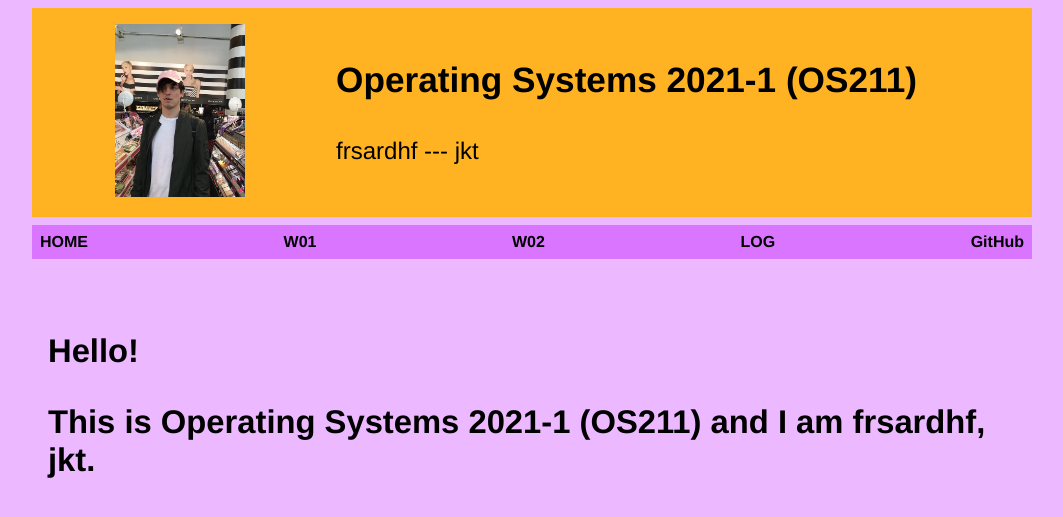
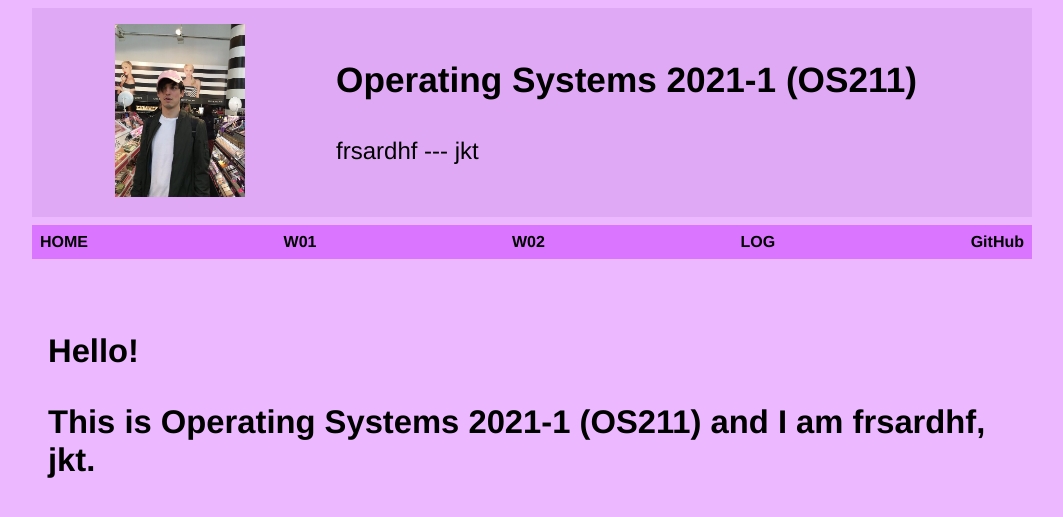
Before and after one commit to frsardhf/os211, a Jekyll site: the page built from index.md, in a window 1280 px wide. Shown: the top 517 px of the page, without its empty margins (108-1171 px from the left). Built offline with Jekyll 4.4.1, drawn with Linux system fonts in a browser that asks for light colours; our own code applies the rules of GitHub Pages for plain Markdown files.

Commit message:
Update style.css

```diff
--- a/assets/css/style.css
+++ b/assets/css/style.css
@@ -8,7 +8,7 @@
 
 .row {
   display: flex;
-  background-color: #ffb222;
+  background-color: #e0a9f5;
   justify-content: space-evenly;
   padding: 1rem 3rem 1rem 1rem;
 }
```
